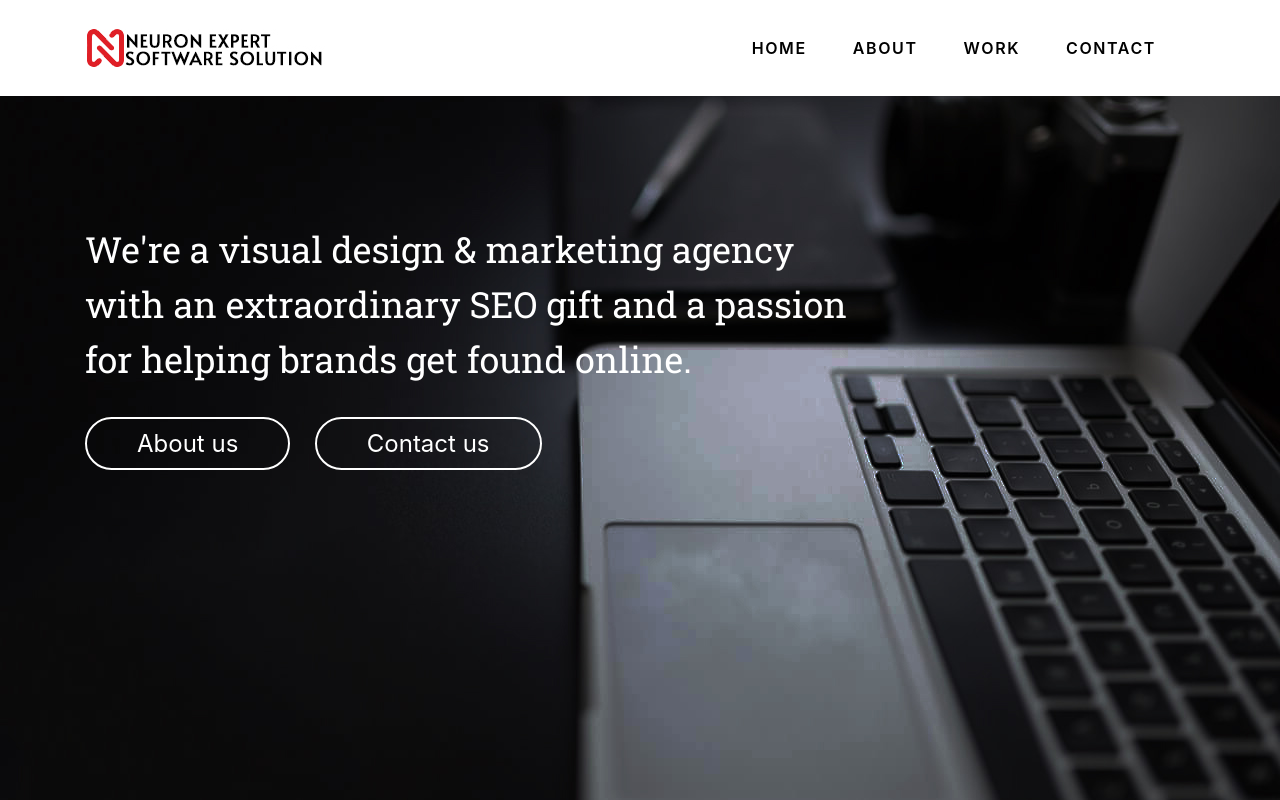
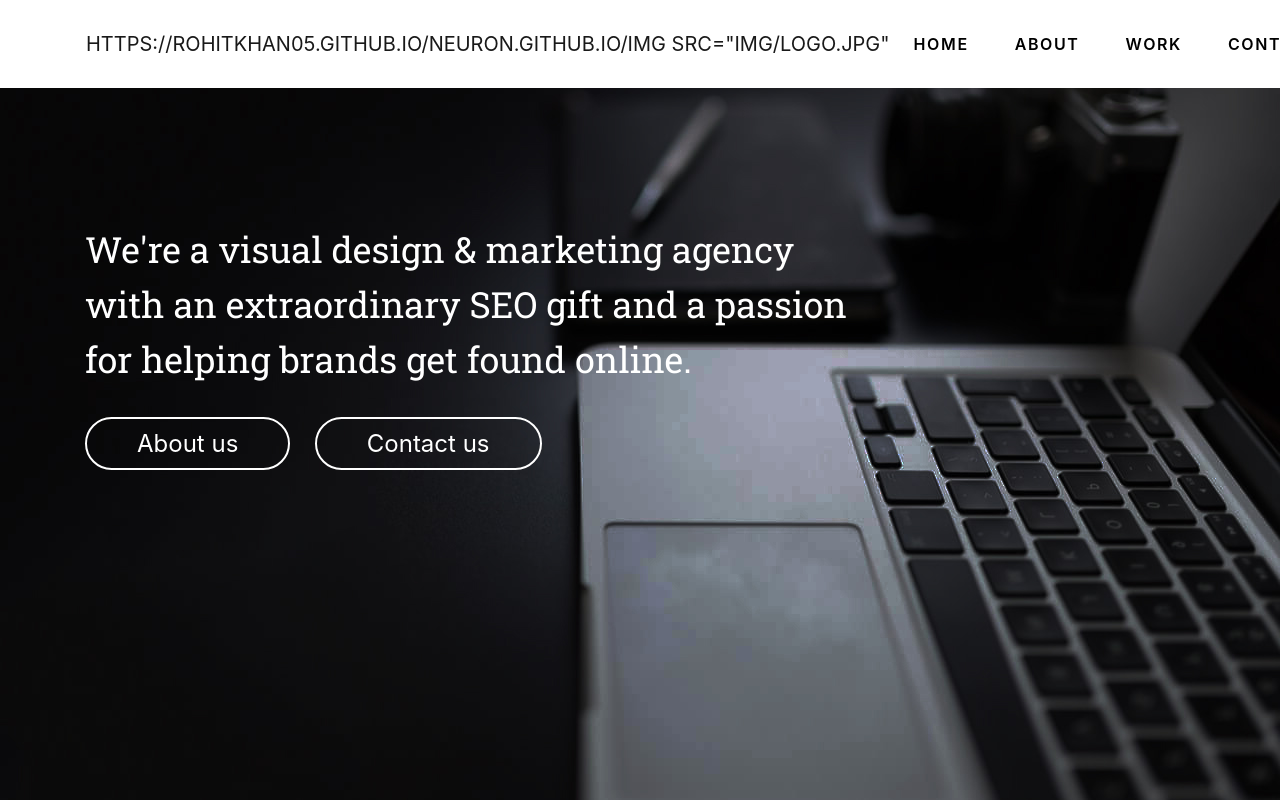
Before and after one commit to rohitkhan05/Neuron.github.io, a plain HTML site: page index.html in a window 1280 px wide. Shown: the top 800 px of the page. Drawn offline with nearby package versions, Linux system fonts and the light colour scheme.

Commit message:
index.html

```diff
--- a/index.html
+++ b/index.html
@@ -27,7 +27,7 @@
 <nav class="navbar navbar-expand-lg navbar-light bg-white  fixed-top">
 <div class="container text-uppercase p-3">
 
-   <a class="navbar-brand" href="#"><img src="img/LOGO.jpg" alt=""/></a>
+   <a class="navbar-brand" href="#">https://rohitkhan05.github.io/Neuron.github.io/img src="img/LOGO.jpg"</a>
    <button class="navbar-toggler" type="button" data-toggle="collapse" data-target="#navbarSupportedContent" aria-controls="navbarSupportedContent" aria-expanded="false" aria-label="Toggle navigation">
     <span class="navbar-toggler-icon"></span>
   </button>
```
